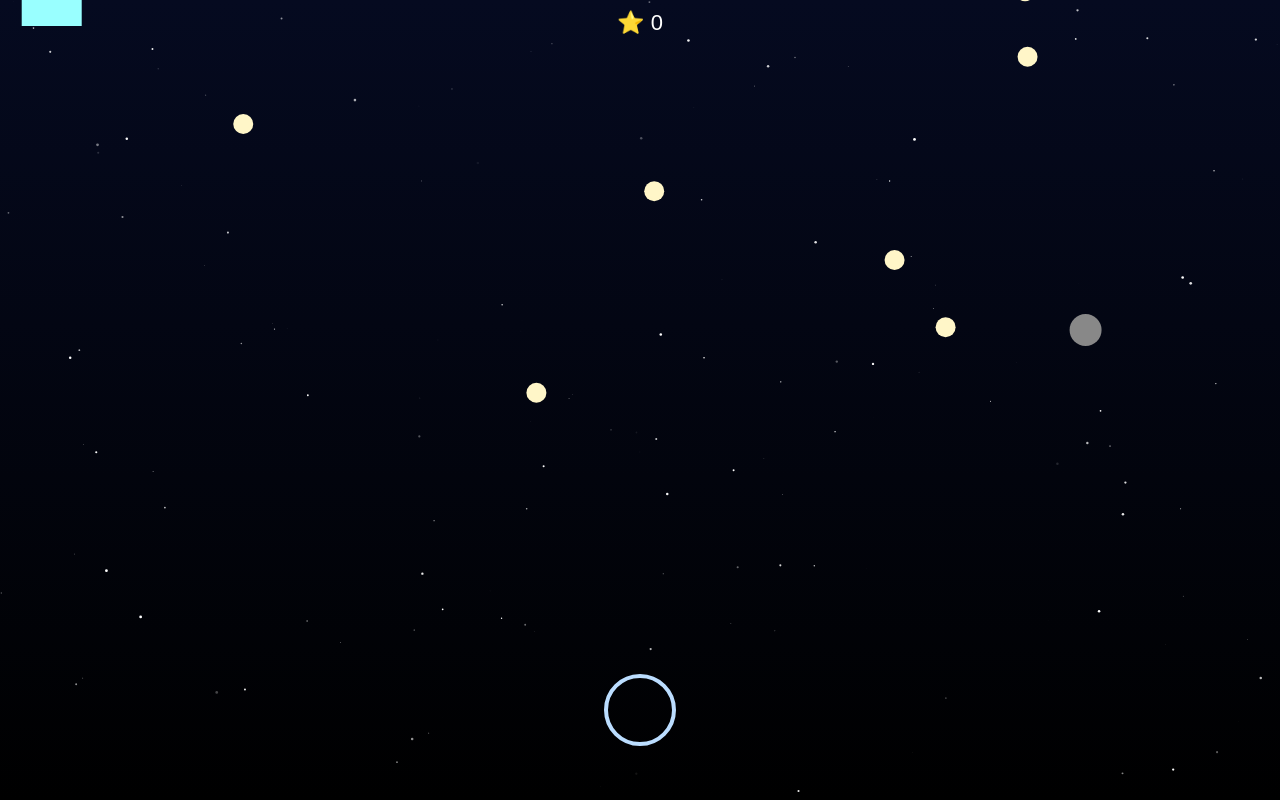
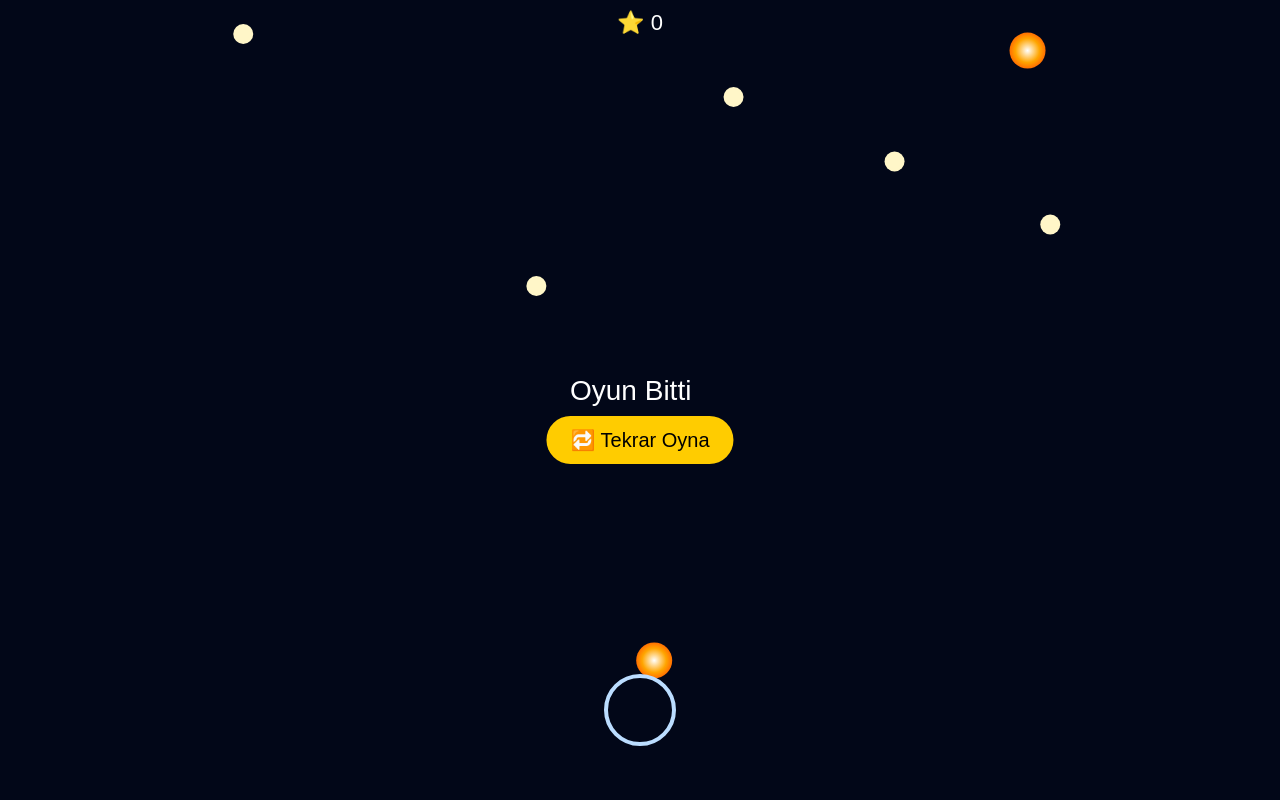
Before and after one commit to gelesferhat84-lgtm/YildizOyunu, a plain HTML site: page index.html in a window 1280 px wide. Drawn offline with Linux system fonts and the light colour scheme.

Commit message:
Update title and game mechanics in index.html

```diff
--- a/index.html
+++ b/index.html
@@ -2,187 +2,122 @@
 <html lang="tr">
 <head>
 <meta charset="UTF-8">
-<title>YILDIZ – Uzay Tehdit</title>
+<title>YILDIZ – Final Test</title>
 <meta name="viewport" content="width=device-width, initial-scale=1.0">
 <style>
-html,body{
-  margin:0;
-  padding:0;
-  overflow:hidden;
-  background:#000;
+html,body{margin:0;overflow:hidden;background:#000}
+canvas{display:block}
+#ui{
+ position:fixed;top:10px;width:100%;
+ text-align:center;color:white;
+ font:22px Arial;z-index:10
 }
-canvas{display:block;}
-#ui{
-  position:fixed;
-  top:10px;
-  width:100%;
-  text-align:center;
-  color:white;
-  font-family:Arial, sans-serif;
-  font-size:22px;
-  z-index:10;
+#restart{
+ display:none;
+ position:fixed;
+ top:55%;
+ left:50%;
+ transform:translate(-50%,-50%);
+ padding:12px 24px;
+ font-size:20px;
+ border:none;
+ border-radius:30px;
+ background:#ffcc00;
+ cursor:pointer;
+ z-index:20
 }
 </style>
 </head>
 <body>
 
 <div id="ui">⭐ 0</div>
+<button id="restart" onclick="location.reload()">🔁 Tekrar Oyna</button>
 <canvas id="game"></canvas>
 
 <script>
-const canvas=document.getElementById("game");
-const ctx=canvas.getContext("2d");
-resize();
-addEventListener("resize",resize);
-function resize(){
-  canvas.width=innerWidth;
-  canvas.height=innerHeight;
-}
+const c=document.getElementById("game"),ctx=c.getContext("2d");
+c.width=innerWidth;c.height=innerHeight;
 
-/* 🌌 Arka plan yıldızları */
-const bg=[];
-for(let i=0;i<220;i++){
-  bg.push({x:Math.random()*canvas.width,y:Math.random()*canvas.height,r:Math.random()*1.4,a:Math.random()*6});
-}
+const player={x:c.width/2,y:c.height-90,r:34};
+const stars=[],meteors=[],aliens=[],bullets=[];
+let score=0,gameOver=false;
 
-/* 🌙 Oyuncu */
-const player={x:canvas.width/2,y:canvas.height-90,r:34};
-
-/* Oyun nesneleri */
-const stars=[];
-const meteors=[];
-const aliens=[];
-const bullets=[];
-
-let score=0;
-let gameOver=false;
-
-/* Kontrol */
+/* kontrol */
 addEventListener("mousemove",e=>player.x=e.clientX);
 addEventListener("touchmove",e=>player.x=e.touches[0].clientX);
 
-/* ⭐ Yıldız */
-setInterval(()=>{
- if(!gameOver)
- stars.push({x:Math.random()*canvas.width,y:-20,r:10,v:1.6});
-},700);
+/* yıldız */
+setInterval(()=>!gameOver&&stars.push({x:Math.random()*c.width,y:-20,r:10,v:1.5}),700);
+/* meteor */
+setInterval(()=>!gameOver&&meteors.push({x:Math.random()*c.width,y:-40,r:18,v:5+Math.random()*3}),1300);
+/* ufo */
+setInterval(()=>!gameOver&&aliens.push({x:Math.random()*c.width,y:-60,state:0,t:0}),4200);
 
-/* ☄️ Meteor */
-setInterval(()=>{
- if(!gameOver)
- meteors.push({x:Math.random()*canvas.width,y:-40,r:16,v:5+Math.random()*3});
-},1400);
+function loop(){
+ ctx.clearRect(0,0,c.width,c.height);
+ ctx.fillStyle="#020718";ctx.fillRect(0,0,c.width,c.height);
 
-/* 👾 Uzaylı */
-setInterval(()=>{
- if(!gameOver)
- aliens.push({
-   x:Math.random()*canvas.width,
-   y:-60,
-   w:60,h:26,
-   vy:2,
-   state:"in", // in → stop → out
-   timer:0
- });
-},4500);
-
-/* 🔄 Oyun döngüsü */
-function loop(){
- ctx.clearRect(0,0,canvas.width,canvas.height);
-
- /* Arka plan */
- let g=ctx.createLinearGradient(0,0,0,canvas.height);
- g.addColorStop(0,"#050a20");
- g.addColorStop(1,"#000");
- ctx.fillStyle=g;
- ctx.fillRect(0,0,canvas.width,canvas.height);
-
- bg.forEach(s=>{
-  s.a+=0.02;
-  ctx.fillStyle=`rgba(255,255,255,${0.4+Math.sin(s.a)*0.6})`;
-  ctx.beginPath();
-  ctx.arc(s.x,s.y,s.r,0,6.28);
-  ctx.fill();
+ /* ⭐ */
+ stars.forEach((s,i)=>{
+  s.y+=s.v;
+  ctx.fillStyle="#fff6c8";
+  ctx.beginPath();ctx.arc(s.x,s.y,s.r,0,6.28);ctx.fill();
+  if(Math.hypot(s.x-player.x,s.y-player.y)<s.r+player.r){
+   stars.splice(i,1);score++;ui.innerText="⭐ "+score;
+  }
  });
 
- /* ⭐ Yıldızlar */
- for(let i=stars.length-1;i>=0;i--){
-  let s=stars[i];
-  s.y+=s.v;
-  ctx.fillStyle="#fff6c8";
-  ctx.beginPath();
-  ctx.arc(s.x,s.y,s.r,0,6.28);
-  ctx.fill();
-
-  if(Math.hypot(s.x-player.x,s.y-player.y)<s.r+player.r){
-    stars.splice(i,1);
-    score++;
-    ui.innerText="⭐ "+score;
-  }
- }
-
- /* ☄️ Meteor */
- for(let i=meteors.length-1;i>=0;i--){
-  let m=meteors[i];
+ /* ☄️ METEOR – ATEŞLİ */
+ meteors.forEach((m,i)=>{
   m.y+=m.v;
-  ctx.fillStyle="#888";
-  ctx.beginPath();
-  ctx.arc(m.x,m.y,m.r,0,6.28);
-  ctx.fill();
-  if(Math.hypot(m.x-player.x,m.y-player.y)<m.r+player.r){
-    gameOver=true;
-  }
- }
-
- /* 👾 Uzaylı */
- aliens.forEach(a=>{
-  if(a.state==="in"){
-    a.y+=a.vy;
-    if(a.y>120){ a.state="stop"; a.timer=0; }
-  }else if(a.state==="stop"){
-    a.timer++;
-    if(a.timer%50===0){
-      bullets.push({x:a.x+a.w/2,y:a.y+a.h,v:5});
-    }
-    if(a.timer>180){ a.state="out"; }
-  }else{
-    a.y-=2;
-  }
-
-  ctx.fillStyle="#9ff";
-  ctx.fillRect(a.x,a.y,a.w,a.h);
+  let g=ctx.createRadialGradient(m.x,m.y,0,m.x,m.y,30);
+  g.addColorStop(0,"#fff");
+  g.addColorStop(0.4,"orange");
+  g.addColorStop(1,"red");
+  ctx.fillStyle=g;
+  ctx.beginPath();ctx.arc(m.x,m.y,m.r,0,6.28);ctx.fill();
+  if(Math.hypot(m.x-player.x,m.y-player.y)<m.r+player.r) end();
  });
 
- /* 🔫 Ateşler */
- for(let i=bullets.length-1;i>=0;i--){
-  let b=bullets[i];
-  b.y+=b.v;
+ /* 👾 UFO */
+ aliens.forEach(a=>{
+  if(a.state===0){a.y+=2;if(a.y>120)a.state=1}
+  else if(a.state===1){
+   a.t++; if(a.t%50===0) bullets.push({x:a.x,y:a.y+18});
+   if(a.t>180)a.state=2;
+  }else a.y-=2;
+
+  // gövde
+  ctx.fillStyle="#aaa";
+  ctx.beginPath();ctx.ellipse(a.x,a.y,35,12,0,0,6.28);ctx.fill();
+  // cam
+  ctx.fillStyle="rgba(120,200,255,.6)";
+  ctx.beginPath();ctx.arc(a.x,a.y-8,10,0,6.28);ctx.fill();
+ });
+
+ /* 🔫 ateş */
+ bullets.forEach((b,i)=>{
+  b.y+=5;
   ctx.strokeStyle="red";
-  ctx.beginPath();
-  ctx.moveTo(b.x,b.y);
-  ctx.lineTo(b.x,b.y+12);
-  ctx.stroke();
+  ctx.beginPath();ctx.moveTo(b.x,b.y);ctx.lineTo(b.x,b.y+12);ctx.stroke();
+  if(Math.hypot(b.x-player.x,b.y-player.y)<player.r) end();
+ });
 
-  if(Math.hypot(b.x-player.x,b.y-player.y)<player.r){
-    gameOver=true;
-  }
- }
+ /* oyuncu */
+ ctx.strokeStyle="#bdf";ctx.lineWidth=4;
+ ctx.beginPath();ctx.arc(player.x,player.y,player.r,0,6.28);ctx.stroke();
 
- /* Oyuncu */
- ctx.strokeStyle="#bdf";
- ctx.lineWidth=4;
- ctx.beginPath();
- ctx.arc(player.x,player.y,player.r,0,6.28);
- ctx.stroke();
+ if(!gameOver) requestAnimationFrame(loop);
+}
 
- if(!gameOver){
-  requestAnimationFrame(loop);
- }else{
-  ctx.fillStyle="white";
-  ctx.font="28px Arial";
-  ctx.fillText("Oyun Bitti",canvas.width/2-70,canvas.height/2);
- }
+function end(){
+ gameOver=true;
+ restart.style.display="block";
+ ctx.fillStyle="white";
+ ctx.font="28px Arial";
+ ctx.fillText("Oyun Bitti",c.width/2-70,c.height/2);
 }
+
 loop();
 </script>
 </body>
```
